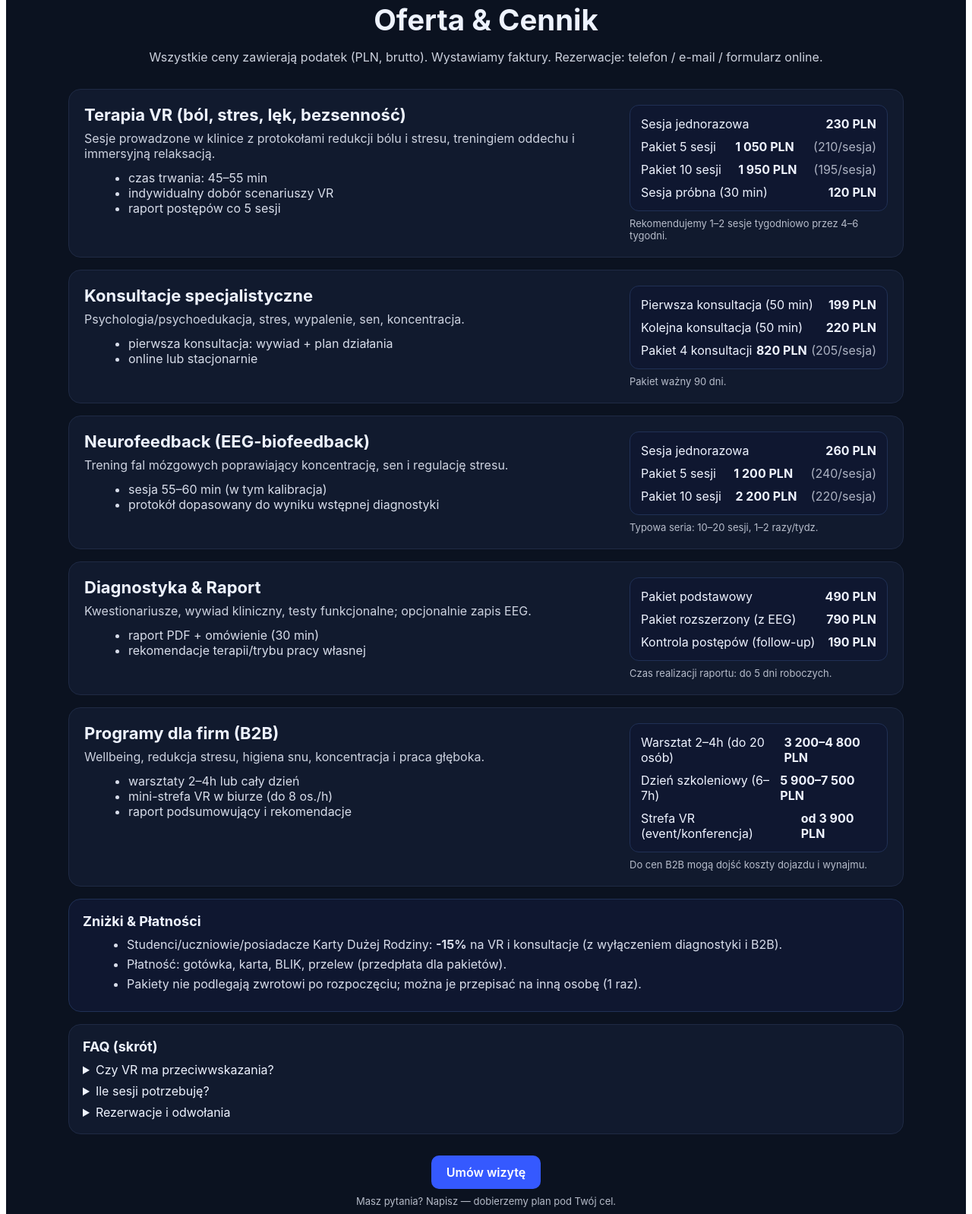
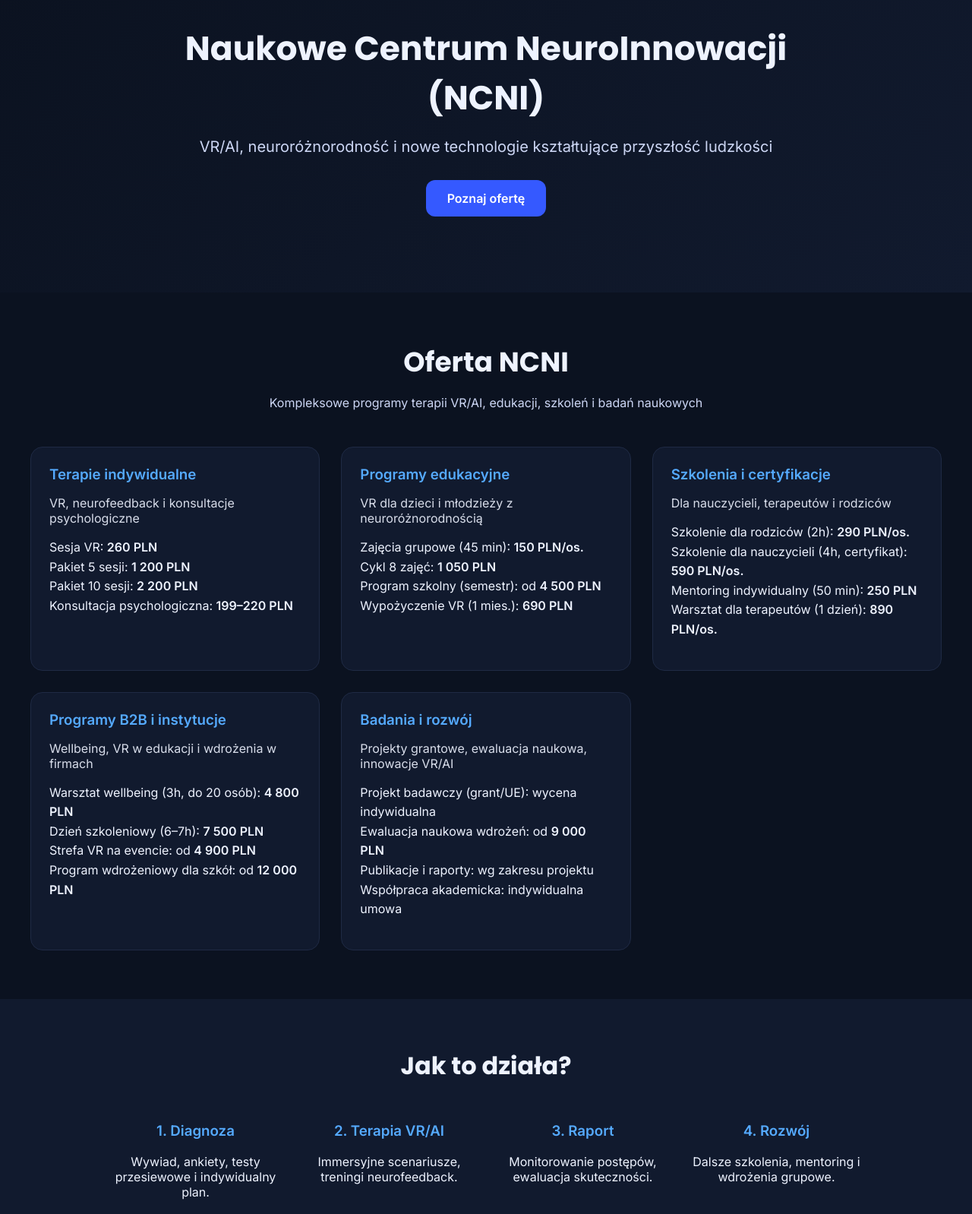
Before and after one commit to SolutionalKarol/ncni, a plain HTML site: page index.html in a window 1280 px wide. Shown: the part 69-1667 px from the top of the page at 76% size. Drawn offline with Linux system fonts and the light colour scheme.

Commit message:
Update index.html

```diff
--- a/index.html
+++ b/index.html
@@ -1,207 +1,208 @@
-<!-- ====== OFERTA + CENNIKI NCNI ====== -->
-<section id="oferta" style="padding:64px 16px; background:#0b1220; color:#eef3ff; font-family: Inter, system-ui, -apple-system, Segoe UI, Roboto, Arial, sans-serif;">
-  <div style="max-width:1100px; margin:0 auto;">
-    <header style="text-align:center; margin-bottom:32px;">
-      <h2 style="font-size:clamp(28px,3vw,40px); margin:0 0 12px;">Oferta & Cennik</h2>
-      <p style="opacity:.85; font-size:clamp(14px,1.8vw,16px);">
-        Wszystkie ceny zawierają podatek (PLN, brutto). Wystawiamy faktury. Rezerwacje: telefon / e-mail / formularz online.
-      </p>
+<!DOCTYPE html>
+<html lang="pl">
+<head>
+  <meta charset="UTF-8" />
+  <meta name="viewport" content="width=device-width, initial-scale=1.0" />
+  <title>Naukowe Centrum NeuroInnowacji (NCNI)</title>
+  <link href="https://fonts.googleapis.com/css2?family=Inter:wght@400;600&family=Poppins:wght@600;700&display=swap" rel="stylesheet">
+</head>
+<body style="margin:0;background:#0B1220;color:#EEF3FF;font-family:'Inter',sans-serif;">
+
+<!-- ====== HERO ====== -->
+<section id="hero" style="padding:100px 16px;text-align:center;background:linear-gradient(135deg,#0B1220 0%,#111A2E 100%);">
+  <div style="max-width:900px;margin:0 auto;">
+    <h1 style="font-family:'Poppins',sans-serif;font-size:44px;margin:0 0 20px;">
+      Naukowe Centrum NeuroInnowacji (NCNI)
+    </h1>
+    <p style="font-size:20px;color:#CDD7F5;margin:0 0 32px;">
+      VR/AI, neuroróżnorodność i nowe technologie kształtujące przyszłość ludzkości
+    </p>
+    <a href="#oferta" style="display:inline-block;background:#3559FF;color:#fff;padding:14px 28px;border-radius:12px;text-decoration:none;font-weight:600;">
+      Poznaj ofertę
+    </a>
+  </div>
+</section>
+
+<!-- ====== OFERTA ====== -->
+<section id="oferta" style="padding:64px 16px;background:#0B1220;">
+  <div style="max-width:1200px;margin:0 auto;">
+    <header style="text-align:center;margin-bottom:48px;">
+      <h2 style="font-family:'Poppins',sans-serif;font-size:36px;margin:0 0 16px;">Oferta NCNI</h2>
+      <p style="color:#CDD7F5;">Kompleksowe programy terapii VR/AI, edukacji, szkoleń i badań naukowych</p>
     </header>
 
-    <!-- GRID -->
-    <div style="display:grid; gap:16px; grid-template-columns:repeat(12,1fr);">
-      <!-- Terapia VR -->
-      <article style="grid-column:span 12; background:#111a2e; border:1px solid #1f2a44; border-radius:16px; padding:20px;">
-        <div style="display:flex; flex-wrap:wrap; align-items:flex-start; gap:16px; justify-content:space-between;">
-          <div style="flex:1 1 420px; min-width:280px;">
-            <h3 style="margin:0 0 8px; font-size:22px;">Terapia VR (ból, stres, lęk, bezsenność)</h3>
-            <p style="opacity:.85; margin:0 0 12px;">
-              Sesje prowadzone w klinice z protokołami redukcji bólu i stresu, treningiem oddechu i immersyjną relaksacją.
-            </p>
-            <ul style="opacity:.9; margin:0 0 12px 18px;">
-              <li>czas trwania: 45–55 min</li>
-              <li>indywidualny dobór scenariuszy VR</li>
-              <li>raport postępów co 5 sesji</li>
-            </ul>
-          </div>
-          <div style="flex:0 0 340px; min-width:280px;">
-            <div style="background:#0f1730; border:1px solid #203055; border-radius:12px; padding:14px;">
-              <div style="display:grid; gap:10px;">
-                <div style="display:flex; justify-content:space-between;">
-                  <span>Sesja jednorazowa</span><strong>230 PLN</strong>
-                </div>
-                <div style="display:flex; justify-content:space-between;">
-                  <span>Pakiet 5 sesji</span><strong>1 050 PLN</strong><span style="opacity:.7;">(210/sesja)</span>
-                </div>
-                <div style="display:flex; justify-content:space-between;">
-                  <span>Pakiet 10 sesji</span><strong>1 950 PLN</strong><span style="opacity:.7;">(195/sesja)</span>
-                </div>
-                <div style="display:flex; justify-content:space-between;">
-                  <span>Sesja próbna (30 min)</span><strong>120 PLN</strong>
-                </div>
-              </div>
-            </div>
-            <p style="font-size:13px; opacity:.75; margin:8px 0 0;">Rekomendujemy 1–2 sesje tygodniowo przez 4–6 tygodni.</p>
-          </div>
-        </div>
+    <div style="display:grid;gap:28px;grid-template-columns:repeat(auto-fit,minmax(300px,1fr));">
+
+      <!-- Terapie -->
+      <article style="background:#111A2E;border:1px solid #1F2A44;border-radius:16px;padding:24px;">
+        <h3 style="margin:0 0 12px;color:#55AAFF;">Terapie indywidualne</h3>
+        <p style="opacity:.9;">VR, neurofeedback i konsultacje psychologiczne</p>
+        <ul style="list-style:none;padding:0;margin:16px 0;line-height:1.6;">
+          <li>Sesja VR: <strong>260 PLN</strong></li>
+          <li>Pakiet 5 sesji: <strong>1 200 PLN</strong></li>
+          <li>Pakiet 10 sesji: <strong>2 200 PLN</strong></li>
+          <li>Konsultacja psychologiczna: <strong>199–220 PLN</strong></li>
+        </ul>
       </article>
 
-      <!-- Konsultacje -->
-      <article style="grid-column:span 12; background:#111a2e; border:1px solid #1f2a44; border-radius:16px; padding:20px;">
-        <div style="display:flex; flex-wrap:wrap; align-items:flex-start; gap:16px; justify-content:space-between;">
-          <div style="flex:1 1 420px; min-width:280px;">
-            <h3 style="margin:0 0 8px; font-size:22px;">Konsultacje specjalistyczne</h3>
-            <p style="opacity:.85; margin:0 0 12px;">Psychologia/psychoedukacja, stres, wypalenie, sen, koncentracja.</p>
-            <ul style="opacity:.9; margin:0 0 12px 18px;">
-              <li>pierwsza konsultacja: wywiad + plan działania</li>
-              <li>online lub stacjonarnie</li>
-            </ul>
-          </div>
-          <div style="flex:0 0 340px; min-width:280px;">
-            <div style="background:#0f1730; border:1px solid #203055; border-radius:12px; padding:14px;">
-              <div style="display:grid; gap:10px;">
-                <div style="display:flex; justify-content:space-between;">
-                  <span>Pierwsza konsultacja (50 min)</span><strong>199 PLN</strong>
-                </div>
-                <div style="display:flex; justify-content:space-between;">
-                  <span>Kolejna konsultacja (50 min)</span><strong>220 PLN</strong>
-                </div>
-                <div style="display:flex; justify-content:space-between;">
-                  <span>Pakiet 4 konsultacji</span><strong>820 PLN</strong><span style="opacity:.7;">(205/sesja)</span>
-                </div>
-              </div>
-            </div>
-            <p style="font-size:13px; opacity:.75; margin:8px 0 0;">Pakiet ważny 90 dni.</p>
-          </div>
-        </div>
+      <!-- Edukacja -->
+      <article style="background:#111A2E;border:1px solid #1F2A44;border-radius:16px;padding:24px;">
+        <h3 style="margin:0 0 12px;color:#55AAFF;">Programy edukacyjne</h3>
+        <p style="opacity:.9;">VR dla dzieci i młodzieży z neuroróżnorodnością</p>
+        <ul style="list-style:none;padding:0;margin:16px 0;line-height:1.6;">
+          <li>Zajęcia grupowe (45 min): <strong>150 PLN/os.</strong></li>
+          <li>Cykl 8 zajęć: <strong>1 050 PLN</strong></li>
+          <li>Program szkolny (semestr): od <strong>4 500 PLN</strong></li>
+          <li>Wypożyczenie VR (1 mies.): <strong>690 PLN</strong></li>
+        </ul>
       </article>
 
-      <!-- Neurofeedback -->
-      <article style="grid-column:span 12; background:#111a2e; border:1px solid #1f2a44; border-radius:16px; padding:20px;">
-        <div style="display:flex; flex-wrap:wrap; align-items:flex-start; gap:16px; justify-content:space-between;">
-          <div style="flex:1 1 420px; min-width:280px;">
-            <h3 style="margin:0 0 8px; font-size:22px;">Neurofeedback (EEG-biofeedback)</h3>
-            <p style="opacity:.85; margin:0 0 12px;">Trening fal mózgowych poprawiający koncentrację, sen i regulację stresu.</p>
-            <ul style="opacity:.9; margin:0 0 12px 18px;">
-              <li>sesja 55–60 min (w tym kalibracja)</li>
-              <li>protokół dopasowany do wyniku wstępnej diagnostyki</li>
-            </ul>
-          </div>
-          <div style="flex:0 0 340px; min-width:280px;">
-            <div style="background:#0f1730; border:1px solid #203055; border-radius:12px; padding:14px;">
-              <div style="display:grid; gap:10px;">
-                <div style="display:flex; justify-content:space-between;">
-                  <span>Sesja jednorazowa</span><strong>260 PLN</strong>
-                </div>
-                <div style="display:flex; justify-content:space-between;">
-                  <span>Pakiet 5 sesji</span><strong>1 200 PLN</strong><span style="opacity:.7;">(240/sesja)</span>
-                </div>
-                <div style="display:flex; justify-content:space-between;">
-                  <span>Pakiet 10 sesji</span><strong>2 200 PLN</strong><span style="opacity:.7;">(220/sesja)</span>
-                </div>
-              </div>
-            </div>
-            <p style="font-size:13px; opacity:.75; margin:8px 0 0;">Typowa seria: 10–20 sesji, 1–2 razy/tydz.</p>
-          </div>
-        </div>
-      </article>
-
-      <!-- Diagnostyka -->
-      <article style="grid-column:span 12; background:#111a2e; border:1px solid #1f2a44; border-radius:16px; padding:20px;">
-        <div style="display:flex; flex-wrap:wrap; align-items:flex-start; gap:16px; justify-content:space-between;">
-          <div style="flex:1 1 420px; min-width:280px;">
-            <h3 style="margin:0 0 8px; font-size:22px;">Diagnostyka & Raport</h3>
-            <p style="opacity:.85; margin:0 0 12px;">Kwestionariusze, wywiad kliniczny, testy funkcjonalne; opcjonalnie zapis EEG.</p>
-            <ul style="opacity:.9; margin:0 0 12px 18px;">
-              <li>raport PDF + omówienie (30 min)</li>
-              <li>rekomendacje terapii/trybu pracy własnej</li>
-            </ul>
-          </div>
-          <div style="flex:0 0 340px; min-width:280px;">
-            <div style="background:#0f1730; border:1px solid #203055; border-radius:12px; padding:14px;">
-              <div style="display:grid; gap:10px;">
-                <div style="display:flex; justify-content:space-between;">
-                  <span>Pakiet podstawowy</span><strong>490 PLN</strong>
-                </div>
-                <div style="display:flex; justify-content:space-between;">
-                  <span>Pakiet rozszerzony (z EEG)</span><strong>790 PLN</strong>
-                </div>
-                <div style="display:flex; justify-content:space-between;">
-                  <span>Kontrola postępów (follow-up)</span><strong>190 PLN</strong>
-                </div>
-              </div>
-            </div>
-            <p style="font-size:13px; opacity:.75; margin:8px 0 0;">Czas realizacji raportu: do 5 dni roboczych.</p>
-          </div>
-        </div>
+      <!-- Szkolenia -->
+      <article style="background:#111A2E;border:1px solid #1F2A44;border-radius:16px;padding:24px;">
+        <h3 style="margin:0 0 12px;color:#55AAFF;">Szkolenia i certyfikacje</h3>
+        <p style="opacity:.9;">Dla nauczycieli, terapeutów i rodziców</p>
+        <ul style="list-style:none;padding:0;margin:16px 0;line-height:1.6;">
+          <li>Szkolenie dla rodziców (2h): <strong>290 PLN/os.</strong></li>
+          <li>Szkolenie dla nauczycieli (4h, certyfikat): <strong>590 PLN/os.</strong></li>
+          <li>Mentoring indywidualny (50 min): <strong>250 PLN</strong></li>
+          <li>Warsztat dla terapeutów (1 dzień): <strong>890 PLN/os.</strong></li>
+        </ul>
       </article>
 
       <!-- B2B -->
-      <article style="grid-column:span 12; background:#111a2e; border:1px solid #1f2a44; border-radius:16px; padding:20px;">
-        <div style="display:flex; flex-wrap:wrap; align-items:flex-start; gap:16px; justify-content:space-between;">
-          <div style="flex:1 1 420px; min-width:280px;">
-            <h3 style="margin:0 0 8px; font-size:22px;">Programy dla firm (B2B)</h3>
-            <p style="opacity:.85; margin:0 0 12px;">Wellbeing, redukcja stresu, higiena snu, koncentracja i praca głęboka.</p>
-            <ul style="opacity:.9; margin:0 0 12px 18px;">
-              <li>warsztaty 2–4h lub cały dzień</li>
-              <li>mini-strefa VR w biurze (do 8 os./h)</li>
-              <li>raport podsumowujący i rekomendacje</li>
-            </ul>
-          </div>
-          <div style="flex:0 0 340px; min-width:280px;">
-            <div style="background:#0f1730; border:1px solid #203055; border-radius:12px; padding:14px;">
-              <div style="display:grid; gap:10px;">
-                <div style="display:flex; justify-content:space-between;">
-                  <span>Warsztat 2–4h (do 20 osób)</span><strong>3 200–4 800 PLN</strong>
-                </div>
-                <div style="display:flex; justify-content:space-between;">
-                  <span>Dzień szkoleniowy (6–7h)</span><strong>5 900–7 500 PLN</strong>
-                </div>
-                <div style="display:flex; justify-content:space-between;">
-                  <span>Strefa VR (event/konferencja)</span><strong>od 3 900 PLN</strong>
-                </div>
-              </div>
-            </div>
-            <p style="font-size:13px; opacity:.75; margin:8px 0 0;">Do cen B2B mogą dojść koszty dojazdu i wynajmu.</p>
-          </div>
-        </div>
-      </article>
-
-      <!-- Zniżki i płatności -->
-      <article style="grid-column:span 12; background:#0f1730; border:1px solid #203055; border-radius:16px; padding:18px;">
-        <h3 style="margin:0 0 10px; font-size:18px;">Zniżki & Płatności</h3>
-        <ul style="display:grid; gap:6px; margin:0 0 8px 18px; opacity:.9;">
-          <li>Studenci/uczniowie/posiadacze Karty Dużej Rodziny: <strong>-15%</strong> na VR i konsultacje (z wyłączeniem diagnostyki i B2B).</li>
-          <li>Płatność: gotówka, karta, BLIK, przelew (przedpłata dla pakietów).</li>
-          <li>Pakiety nie podlegają zwrotowi po rozpoczęciu; można je przepisać na inną osobę (1 raz).</li>
+      <article style="background:#111A2E;border:1px solid #1F2A44;border-radius:16px;padding:24px;">
+        <h3 style="margin:0 0 12px;color:#55AAFF;">Programy B2B i instytucje</h3>
+        <p style="opacity:.9;">Wellbeing, VR w edukacji i wdrożenia w firmach</p>
+        <ul style="list-style:none;padding:0;margin:16px 0;line-height:1.6;">
+          <li>Warsztat wellbeing (3h, do 20 osób): <strong>4 800 PLN</strong></li>
+          <li>Dzień szkoleniowy (6–7h): <strong>7 500 PLN</strong></li>
+          <li>Strefa VR na evencie: od <strong>4 900 PLN</strong></li>
+          <li>Program wdrożeniowy dla szkół: od <strong>12 000 PLN</strong></li>
         </ul>
       </article>
 
-      <!-- FAQ skrócone -->
-      <article style="grid-column:span 12; background:#111a2e; border:1px solid #1f2a44; border-radius:16px; padding:18px;">
-        <h3 style="margin:0 0 10px; font-size:18px;">FAQ (skrót)</h3>
-        <details style="margin-bottom:8px;">
-          <summary style="cursor:pointer;">Czy VR ma przeciwwskazania?</summary>
-          <p style="opacity:.85;">Tak: świeże urazy neurologiczne, padaczka fotogenna, ostre zawroty głowy — wymagają zgody lekarza. W razie wątpliwości skonsultuj się z nami przed rezerwacją.</p>
+      <!-- Badania -->
+      <article style="background:#111A2E;border:1px solid #1F2A44;border-radius:16px;padding:24px;">
+        <h3 style="margin:0 0 12px;color:#55AAFF;">Badania i rozwój</h3>
+        <p style="opacity:.9;">Projekty grantowe, ewaluacja naukowa, innowacje VR/AI</p>
+        <ul style="list-style:none;padding:0;margin:16px 0;line-height:1.6;">
+          <li>Projekt badawczy (grant/UE): wycena indywidualna</li>
+          <li>Ewaluacja naukowa wdrożeń: od <strong>9 000 PLN</strong></li>
+          <li>Publikacje i raporty: wg zakresu projektu</li>
+          <li>Współpraca akademicka: indywidualna umowa</li>
+        </ul>
+      </article>
+    </div>
+  </div>
+</section>
+
+<!-- ====== HOW IT WORKS ====== -->
+<section id="jak" style="padding:64px 16px;background:#111A2E;">
+  <div style="max-width:1000px;margin:0 auto;text-align:center;">
+    <h2 style="font-family:'Poppins',sans-serif;font-size:32px;margin:0 0 32px;">Jak to działa?</h2>
+    <div style="display:grid;gap:20px;grid-template-columns:repeat(auto-fit,minmax(200px,1fr));">
+      <div><h3 style="color:#55AAFF;">1. Diagnoza</h3><p>Wywiad, ankiety, testy przesiewowe i indywidualny plan.</p></div>
+      <div><h3 style="color:#55AAFF;">2. Terapia VR/AI</h3><p>Immersyjne scenariusze, treningi neurofeedback.</p></div>
+      <div><h3 style="color:#55AAFF;">3. Raport</h3><p>Monitorowanie postępów, ewaluacja skuteczności.</p></div>
+      <div><h3 style="color:#55AAFF;">4. Rozwój</h3><p>Dalsze szkolenia, mentoring i wdrożenia grupowe.</p></div>
+    </div>
+  </div>
+</section>
+
+<!-- ====== TEAM ====== -->
+<section id="zespol" style="padding:64px 16px;background:#0B1220;">
+  <div style="max-width:1100px;margin:0 auto;">
+    <h2 style="font-family:'Poppins',sans-serif;font-size:32px;text-align:center;margin:0 0 40px;">Zespół</h2>
+    <div style="display:grid;gap:20px;grid-template-columns:repeat(auto-fit,minmax(280px,1fr));">
+
+      <!-- Marlena -->
+      <article style="background:#111A2E;border:1px solid #1F2A44;border-radius:16px;padding:20px;">
+        <h3>dr Marlena Gąsior-Głogowska</h3>
+        <p style="color:#55AAFF;">VR/AI • dydaktyka • scenariusze wdrożeń</p>
+        <details>
+          <summary style="cursor:pointer;color:#CDD7F5;">Pokaż bio</summary>
+          <p style="margin-top:10px;opacity:.9;">
+            Doktorka psychologii, specjalizuje się w psychologii klinicznej i edukacyjnej.
+            Autorka publikacji o VR w terapii zaburzeń lękowych i stresu pourazowego.
+            Odpowiada w NCNI za walidację dydaktyczną i mentoring nauczycieli.
+          </p>
         </details>
-        <details style="margin-bottom:8px;">
-          <summary style="cursor:pointer;">Ile sesji potrzebuję?</summary>
-          <p style="opacity:.85;">VR: zwykle 6–10 sesji; neurofeedback: 10–20 sesji. Decyduje plan indywidualny po diagnozie.</p>
+      </article>
+
+      <!-- Sebastian -->
+      <article style="background:#111A2E;border:1px solid #1F2A44;border-radius:16px;padding:20px;">
+        <h3>dr Sebastian Kraszewski</h3>
+        <p style="color:#55AAFF;">AI • neurofeedback • ewaluacja naukowa</p>
+        <details>
+          <summary style="cursor:pointer;color:#CDD7F5;">Pokaż bio</summary>
+          <p style="margin-top:10px;opacity:.9;">
+            Autor ponad 40 publikacji naukowych, 700+ cytowań, laureat nagrody 2019.
+            Prowadzi badania nad wykorzystaniem AI i neurofeedbacku w edukacji i terapii.
+            W NCNI odpowiada za ewaluację naukową projektów.
+          </p>
         </details>
+      </article>
+
+      <!-- Karol -->
+      <article style="background:#111A2E;border:1px solid #1F2A44;border-radius:16px;padding:20px;">
+        <h3>mgr Karol Kiszło</h3>
+        <p style="color:#55AAFF;">Strategia • PR/marketing • rozwój biznesowy</p>
         <details>
-          <summary style="cursor:pointer;">Rezerwacje i odwołania</summary>
-          <p style="opacity:.85;">Odwołanie min. 24h przed wizytą bez kosztów. Później naliczamy 50% ceny wizyty. Spóźnienie powyżej 15 min może skrócić sesję.</p>
+          <summary style="cursor:pointer;color:#CDD7F5;">Pokaż bio</summary>
+          <p style="margin-top:10px;opacity:.9;">
+            Ponad 20 lat doświadczenia w e-commerce i strategiach sprzedażowych online.
+            Ekspert w projektach AI i blockchain. W NCNI odpowiada za rozwój biznesowy,
+            komunikację i partnerstwa instytucjonalne.
+          </p>
         </details>
       </article>
     </div>
-
-    <!-- CTA -->
-    <div style="text-align:center; margin-top:28px;">
-      <a href="#kontakt" style="display:inline-block; background:#3559ff; color:white; padding:12px 20px; border-radius:10px; text-decoration:none; font-weight:600;">
-        Umów wizytę
-      </a>
-      <p style="opacity:.75; font-size:13px; margin-top:8px;">Masz pytania? Napisz — dobierzemy plan pod Twój cel.</p>
-    </div>
   </div>
 </section>
-<!-- ====== /OFERTA + CENNIKI NCNI ====== -->
+
+<!-- ====== FAQ ====== -->
+<section id="faq" style="padding:64px 16px;background:#111A2E;">
+  <div style="max-width:900px;margin:0 auto;">
+    <h2 style="font-family:'Poppins',sans-serif;font-size:32px;text-align:center;margin:0 0 32px;">FAQ</h2>
+    <details style="margin-bottom:12px;">
+      <summary style="cursor:pointer;color:#55AAFF;">Czy VR ma przeciwwskazania?</summary>
+      <p style="margin-top:8px;">Tak: padaczka fotogenna, ostre urazy neurologiczne, zawroty głowy — wymagają zgody lekarza.</p>
+    </details>
+    <details style="margin-bottom:12px;">
+      <summary style="cursor:pointer;color:#55AAFF;">Ile sesji jest potrzebnych?</summary>
+      <p style="margin-top:8px;">VR: zwykle 6–10 sesji; neurofeedback: 10–20. Decyduje indywidualny plan po diagnozie.</p>
+    </details>
+    <details>
+      <summary style="cursor:pointer;color:#55AAFF;">Jak umówić wizytę?</summary>
+      <p style="margin-top:8px;">Rezerwacje przez formularz kontaktowy lub link do neuroinnowacje.pl (Booksy).</p>
+    </details>
+  </div>
+</section>
+
+<!-- ====== CONTACT ====== -->
+<section id="kontakt" style="padding:64px 16px;background:#0B1220;">
+  <div style="max-width:700px;margin:0 auto;text-align:center;">
+    <h2 style="font-family:'Poppins',sans-serif;font-size:32px;margin:0 0 24px;">Kontakt</h2>
+    <form style="display:grid;gap:16px;text-align:left;">
+      <input type="text" placeholder="Imię i nazwisko" required style="padding:12px;border-radius:8px;border:none;">
+      <input type="email" placeholder="E-mail" required style="padding:12px;border-radius:8px;border:none;">
+      <input type="tel" placeholder="Telefon" style="padding:12px;border-radius:8px;border:none;">
+      <textarea placeholder="Wiadomość" rows="4" style="padding:12px;border-radius:8px;border:none;"></textarea>
+      <label style="font-size:14px;color:#CDD7F5;">
+        <input type="checkbox" required> Wyrażam zgodę na przetwarzanie danych zgodnie z RODO
+      </label>
+      <button type="submit" style="background:#3559FF;color:#fff;padding:14px;border:none;border-radius:8px;font-weight:600;cursor:pointer;">
+        Wyślij wiadomość
+      </button>
+    </form>
+  </div>
+</section>
+
+<!-- ====== FOOTER ====== -->
+<footer style="padding:24px;background:#111A2E;text-align:center;color:#CDD7F5;font-size:14px;">
+  <p>© 2025 Naukowe Centrum NeuroInnowacji (NCNI). Wszystkie prawa zastrzeżone.</p>
+  <p><a href="https://neuroinnowacje.pl" style="color:#55AAFF;text-decoration:none;">neuroinnowacje.pl</a></p>
+</footer>
+
+</body>
+</html>
```
